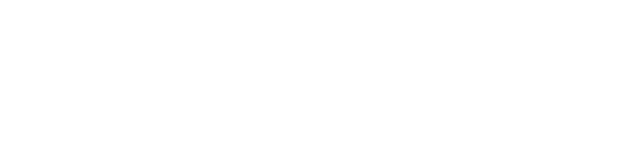
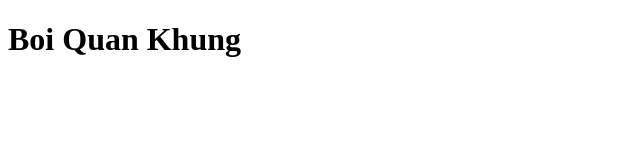
Before and after one commit to BOIQUAN/testcode, a plain HTML site: page index.html in a window 1280 px wide. Shown: the whole page, without its empty margins (0-640 px from the left). Drawn offline with Linux system fonts and the light colour scheme.

Commit message:
add the h1

```diff
--- a/index.html
+++ b/index.html
@@ -7,6 +7,6 @@
     <title>Document</title>
 </head>
 <body>
-
+    <h1>Boi Quan Khung</h1>
 </body>
 </html>
```
